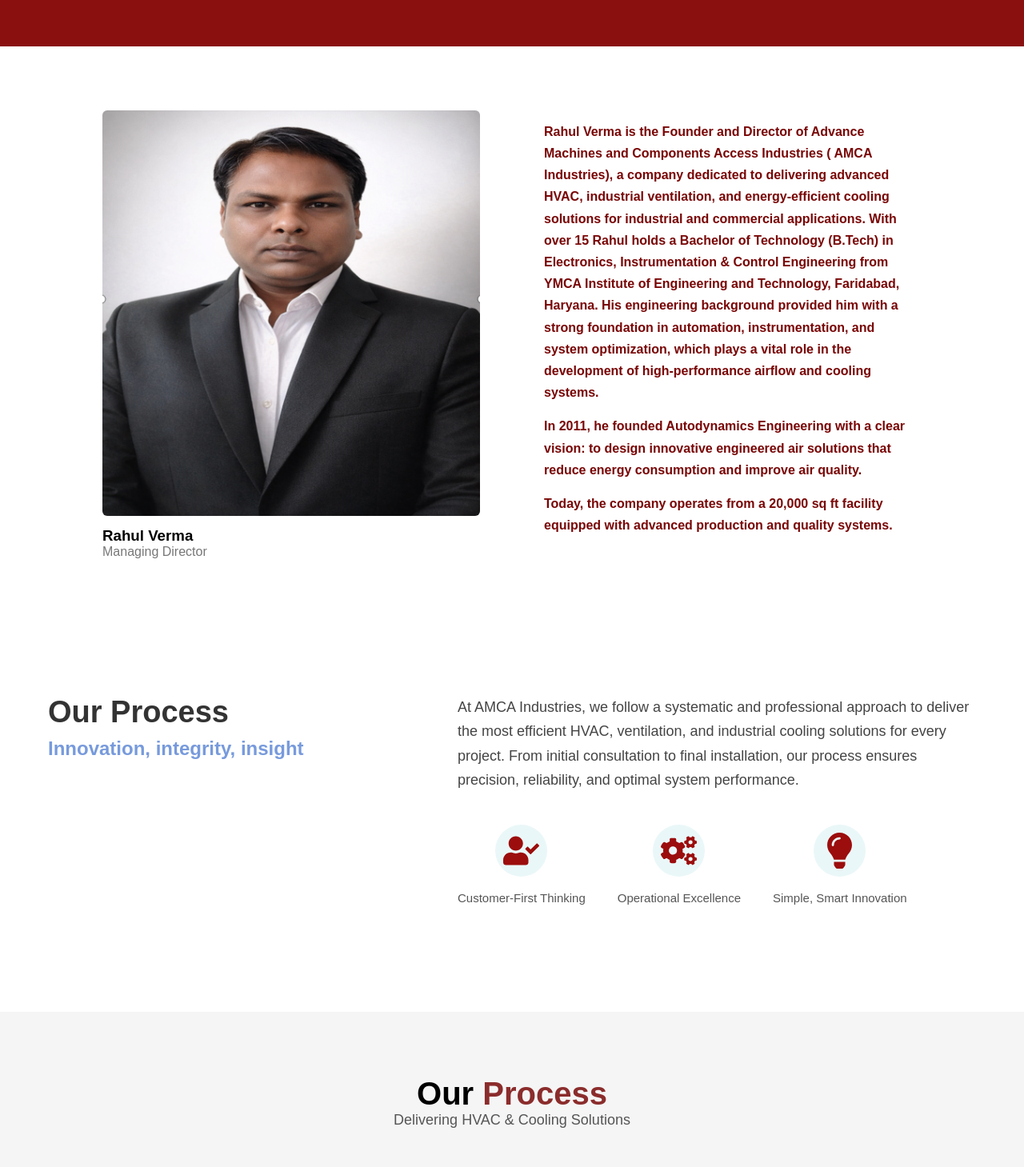
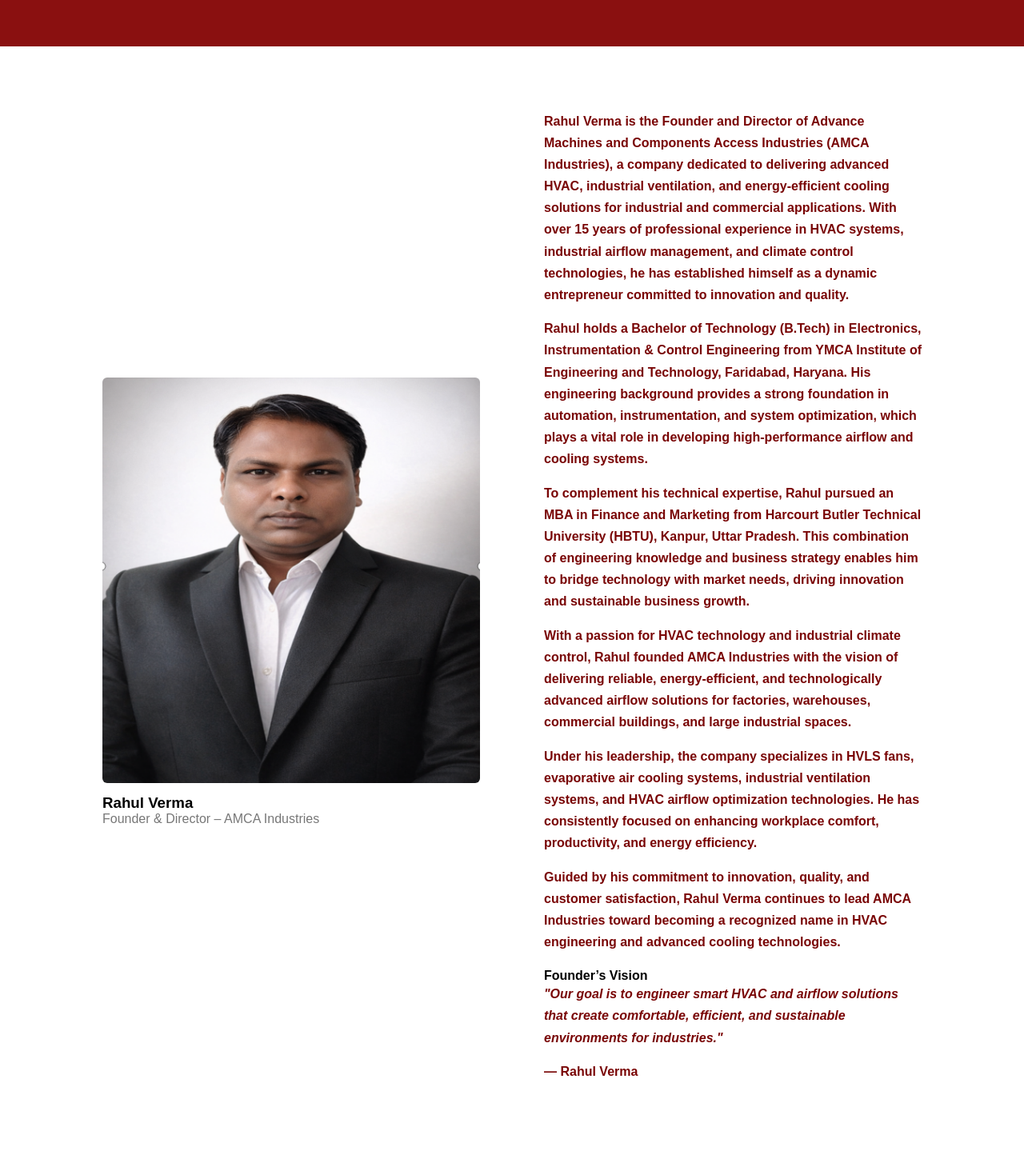
Before and after one commit to devxchaudhary01/Amca, a React (Vite) app: page /about-us in a window 1280 px wide. Shown: the part 700-2159 px from the top of the page at 80% size. Built offline with nearby package versions, Linux system fonts and the light colour scheme.

Commit message:
founder data update

```diff
--- a/src/AboutComponents/About.jsx
+++ b/src/AboutComponents/About.jsx
@@ -52,7 +52,7 @@
             <p>
               We are a team of dedicated professionals committed to enhancing
               comfort and efficiency in industrial and commercial spaces.
-              Founded in 2011, our journey has been defined by innovation,
+              Founded in 2026, our journey has been defined by innovation,
               reliability, and a deep understanding of our clients’ needs.
             </p>
 
@@ -69,6 +69,7 @@
       </section>
 
       {/* FOUNDER */}
+      {/* FOUNDER */}
 
       <section className="founder">
 
@@ -77,26 +78,42 @@
           <div className="founder-img">
             <img src={founder} alt="Founder" />
             <h3>Rahul Verma</h3>
-            <span>Managing Director</span>
+            <span>Founder & Director – AMCA Industries</span>
           </div>
 
           <div className="founder-text">
 
             <p>
-              Rahul Verma is the Founder and Director of Advance Machines and Components Access Industries ( AMCA Industries), a company dedicated to delivering advanced HVAC, industrial ventilation, and energy-efficient cooling solutions for industrial and commercial applications. With over 15
-              Rahul holds a Bachelor of Technology (B.Tech) in Electronics, Instrumentation & Control Engineering from YMCA Institute of Engineering and Technology, Faridabad, Haryana. His engineering background provided him with a strong foundation in automation, instrumentation, and system optimization, which plays a vital role in the development of high-performance airflow and cooling systems.
+              Rahul Verma is the Founder and Director of Advance Machines and Components Access Industries (AMCA Industries), a company dedicated to delivering advanced HVAC, industrial ventilation, and energy-efficient cooling solutions for industrial and commercial applications. With over 15 years of professional experience in HVAC systems, industrial airflow management, and climate control technologies, he has established himself as a dynamic entrepreneur committed to innovation and quality.
             </p>
 
             <p>
-              In 2011, he founded Autodynamics Engineering with a clear
-              vision: to design innovative engineered air solutions that
-              reduce energy consumption and improve air quality.
+              Rahul holds a Bachelor of Technology (B.Tech) in Electronics, Instrumentation & Control Engineering from YMCA Institute of Engineering and Technology, Faridabad, Haryana. His engineering background provides a strong foundation in automation, instrumentation, and system optimization, which plays a vital role in developing high-performance airflow and cooling systems.
             </p>
 
             <p>
-              Today, the company operates from a 20,000 sq ft facility
-              equipped with advanced production and quality systems.
+              To complement his technical expertise, Rahul pursued an MBA in Finance and Marketing from Harcourt Butler Technical University (HBTU), Kanpur, Uttar Pradesh. This combination of engineering knowledge and business strategy enables him to bridge technology with market needs, driving innovation and sustainable business growth.
             </p>
+
+            <p>
+              With a passion for HVAC technology and industrial climate control, Rahul founded AMCA Industries with the vision of delivering reliable, energy-efficient, and technologically advanced airflow solutions for factories, warehouses, commercial buildings, and large industrial spaces.
+            </p>
+
+            <p>
+              Under his leadership, the company specializes in HVLS fans, evaporative air cooling systems, industrial ventilation systems, and HVAC airflow optimization technologies. He has consistently focused on enhancing workplace comfort, productivity, and energy efficiency.
+            </p>
+
+            <p>
+              Guided by his commitment to innovation, quality, and customer satisfaction, Rahul Verma continues to lead AMCA Industries toward becoming a recognized name in HVAC engineering and advanced cooling technologies.
+            </p>
+
+            <h4 style={{ marginTop: "20px" }}>Founder’s Vision</h4>
+
+            <p style={{ fontStyle: "italic" }}>
+              "Our goal is to engineer smart HVAC and airflow solutions that create comfortable, efficient, and sustainable environments for industries."
+            </p>
+
+            <p style={{ fontWeight: "bold" }}>— Rahul Verma</p>
 
           </div>
 
```
